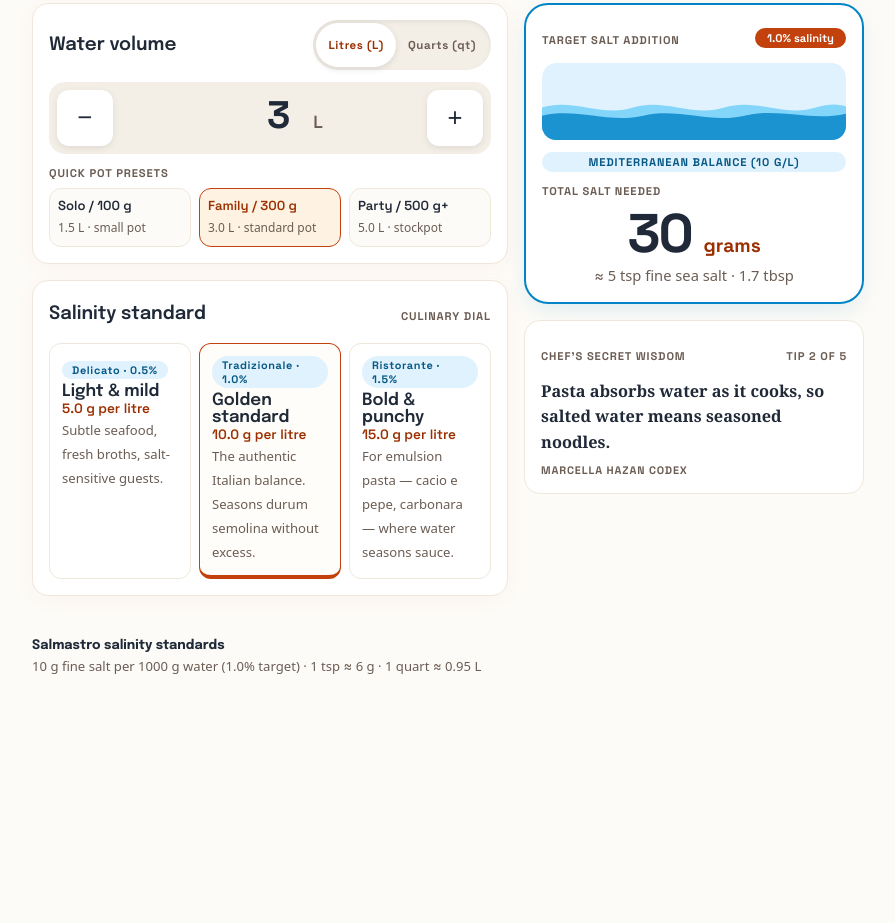
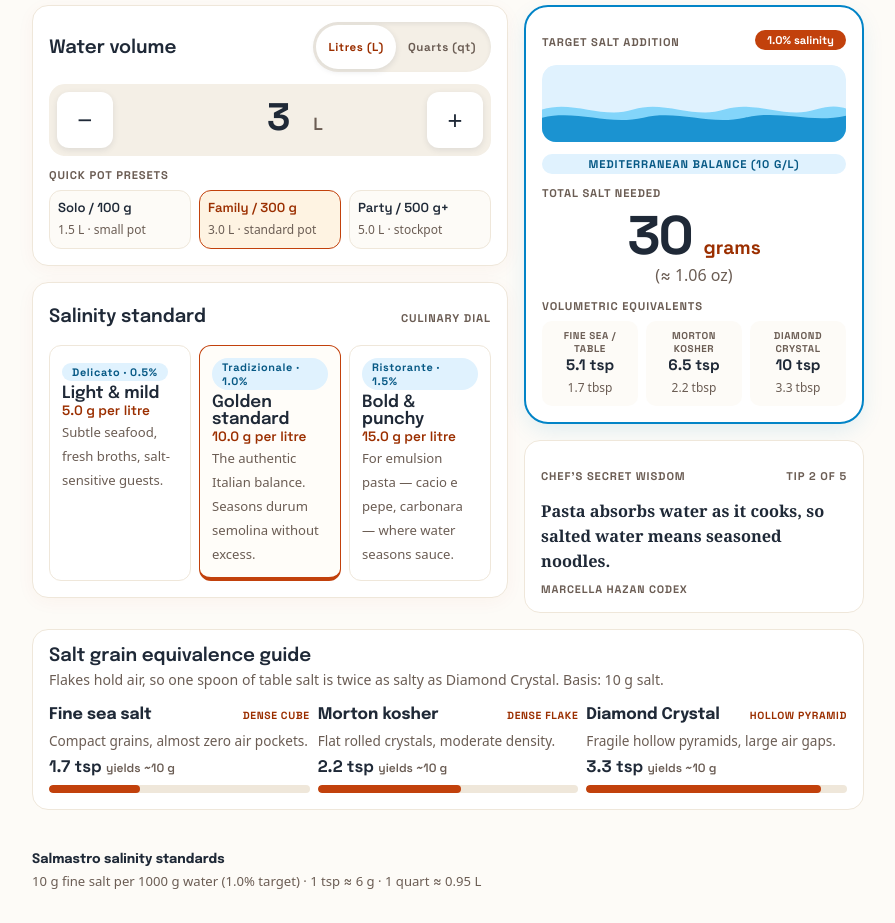
Before and after one commit to trefeon/pasta-water-salt-ratio-calculator, a plain HTML site: page index.html in a window 1280 px wide. Shown: the part 313-1236 px from the top of the page, without its empty margins (192-1087 px from the left). Before the commit the page ends 1022 px from the top, so only its background shows below. Drawn offline with Linux system fonts and the light colour scheme.

Commit message:
parity: grain tiles plus ounces, sticky nav, grain guide strip

```diff
--- a/app.js
+++ b/app.js
@@ -1,9 +1,12 @@
 // Wiring: stepper, presets, unit pill, salinity cards, badges, tips, validation.
 const $ = (s) => document.querySelector(s);
-const water = $("#water"), err = $("#error"), gramsEl = $("#grams"),
-  equivEl = $("#equiv"), tipEl = $("#tip"), tipCount = $("#tipCount"),
+const water = $("#water"), err = $("#error"), gramsEl = $("#grams"), ozEl = $("#oz"),
+  tipEl = $("#tip"), tipCount = $("#tipCount"),
   ratioBadge = $("#ratioBadge"), densityBadge = $("#densityBadge"),
   salPill = $("#salPill"), waveCap = $("#waveCap"), unitLabel = $("#unitLabel"),
+  eqFine = $("#eqFine"), eqFineT = $("#eqFineT"),
+  eqMor = $("#eqMor"), eqMorT = $("#eqMorT"),
+  eqDia = $("#eqDia"), eqDiaT = $("#eqDiaT"),
   unitBtns = [...document.querySelectorAll(".pill button")],
   presetBtns = [...document.querySelectorAll(".presets button")];
 const waveFront = $("#waveFront"), DROP = { light: "lv1", classic: "lv2", restaurant: "lv3" };
@@ -15,6 +18,16 @@ function setUnit(u) {
   unitBtns.forEach(b => b.setAttribute("aria-pressed", String(b.dataset.unit === u)));
   unitLabel.textContent = u === "qt" ? "qt" : "L";
   update();
+}
+/** @param {ReturnType<typeof calcSalt> | null} r */
+function setTiles(r) {
+  ozEl.textContent = r ? `(≈ ${r.oz} oz)` : "";
+  eqFine.textContent = r ? `${r.fine.tsp} tsp` : "—";
+  eqFineT.textContent = r ? `${r.fine.tbsp} tbsp` : "";
+  eqMor.textContent = r ? `${r.morton.tsp} tsp` : "—";
+  eqMorT.textContent = r ? `${r.morton.tbsp} tbsp` : "";
+  eqDia.textContent = r ? `${r.diamond.tsp} tsp` : "—";
+  eqDiaT.textContent = r ? `${r.diamond.tbsp} tbsp` : "";
 }
 function update() {
   const lv = level(), raw = water.value, meta = LEVELS[lv];
@@ -29,26 +42,27 @@ function update() {
     : `${meta.gPerL} g / 1000 ml`;
   densityBadge.textContent = `${meta.pct} m/v`;
   salPill.textContent = `${meta.pct} salinity`;
+  waveCap.textContent = meta.blurb;
   waveFront.setAttribute("class", DROP[lv]);
   presetBtns.forEach(b => b.classList.toggle("on",
     Math.abs(Number(b.dataset.l) - (unit === "qt" ? Number(raw) * QUART_TO_LITRE : Number(raw))) < 0.001 && raw.trim() !== ""));
   const parsed = parseAmount(raw);
   if (!parsed.ok) {
-    gramsEl.textContent = "—"; equivEl.textContent = "Enter water to get the dose";
+    gramsEl.textContent = "—"; setTiles(null);
     err.hidden = parsed.problem === "empty";
     if (!err.hidden) err.textContent = parsed.problem;
     return;
   }
   const litres = unit === "qt" ? parsed.value * QUART_TO_LITRE : parsed.value;
   if (litres > MAX_WATER) {
-    gramsEl.textContent = "—"; equivEl.textContent = "Check the amount";
+    gramsEl.textContent = "—"; setTiles(null);
     err.textContent = "That is a lot of water — double-check the amount."; err.hidden = false;
     return;
   }
   err.hidden = true;
   const r = calcSalt(parsed.value, unit, lv);
   gramsEl.textContent = String(r.grams);
-  equivEl.textContent = `≈ ${r.tsp} tsp fine sea salt · ${r.tbsp} tbsp`;
+  setTiles(r);
 }
 function step(d) {
   const cur = Number(water.value) || 0;
--- a/calc.js
+++ b/calc.js
@@ -2,6 +2,8 @@
 // Pure domain logic: rates, conversions, validation, tips.
 const GRAMS_PER_TSP = 6;
 const QUART_TO_LITRE = 0.946353;
+const GRAIN_TSP = { fine: 5.9, morton: 4.6, diamond: 3.0 }; // grams per tsp
+const GRAMS_PER_OZ = 28.3495;
 const MAX_WATER = 50; // litres; above this is almost certainly a typo
 /** @typedef {"light"|"classic"|"restaurant"} Level */
 /** @type {Record<Level, {gPerL:number,pct:string,name:string,blurb:string}>} */
@@ -33,11 +35,12 @@ function parseAmount(raw) {
  * @param {number} amount user-entered amount in the given unit
  * @param {"L"|"qt"} unit
  * @param {Level} level
- * @returns {{grams:number,tsp:number,tbsp:number}}
+ * @returns {{grams:number,oz:number,fine:{tsp:number,tbsp:number},morton:{tsp:number,tbsp:number},diamond:{tsp:number,tbsp:number}}}
  */
 function calcSalt(amount, unit, level) {
   const litres = unit === "qt" ? amount * QUART_TO_LITRE : amount;
   const grams = litres * LEVELS[level].gPerL;
   const r1 = (n) => Math.round(n * 10) / 10;
-  return { grams: r1(grams), tsp: r1(grams / GRAMS_PER_TSP), tbsp: r1(grams / GRAMS_PER_TSP / 3) };
+  const grain = (g) => ({ tsp: r1(grams / g), tbsp: r1(grams / g / 3) });
+  return { grams: r1(grams), oz: r1(grams / GRAMS_PER_OZ * 10) / 10, fine: grain(GRAIN_TSP.fine), morton: grain(GRAIN_TSP.morton), diamond: grain(GRAIN_TSP.diamond) };
 }
--- a/index.html
+++ b/index.html
@@ -17,6 +17,7 @@
 <img src="icon.svg" width="36" height="36" alt="">
 <div><span class="brand">Salmastro</span>
 <span class="tag">Season like a nonna, measure like a chef</span></div>
+<nav class="topnav"><a href="#waterH">Calculator</a><a href="#grains">Grain guide</a></nav>
 </header>
 <main>
 <p class="eyebrow"><span class="dot" aria-hidden="true"></span>Precision culinary utility</p>
@@ -63,7 +64,13 @@
 <p class="caps" id="waveCap">Mediterranean balance (10 g/L)</p>
 <p class="caps">Total salt needed</p>
 <p class="grams"><span id="grams">30</span> <span class="unit">grams</span></p>
-<p class="equiv" id="equiv">≈ 5 tsp fine sea salt · 1.7 tbsp</p>
+<p class="oz" id="oz">(≈ 1.06 oz)</p>
+<p class="caps">Volumetric equivalents</p>
+<div class="equivgrid">
+<div class="eq"><span>Fine sea / table</span><strong id="eqFine">5 tsp</strong><small id="eqFineT">1.7 tbsp</small></div>
+<div class="eq"><span>Morton kosher</span><strong id="eqMor">6.5 tsp</strong><small id="eqMorT">2.2 tbsp</small></div>
+<div class="eq"><span>Diamond Crystal</span><strong id="eqDia">10 tsp</strong><small id="eqDiaT">3.3 tbsp</small></div>
+</div>
 </section>
 <section class="tipcard" aria-label="Chef tip">
 <div class="tiphead"><span class="caps">Chef's secret wisdom</span><span class="caps" id="tipCount">Tip 1 of 5</span></div>
@@ -72,6 +79,15 @@
 </section>
 </aside>
 </div>
+<section class="grains" id="grains" aria-labelledby="grainH">
+<div><h2 id="grainH">Salt grain equivalence guide</h2>
+<p class="gsub">Flakes hold air, so one spoon of table salt is twice as salty as Diamond Crystal. Basis: 10 g salt.</p></div>
+<div class="graingrid">
+<div class="grain"><div class="grow"><strong>Fine sea salt</strong><span>Dense cube</span></div><p>Compact grains, almost zero air pockets.</p><p class="gnum">1.7 tsp <small>yields ~10 g</small></p><div class="bar"><i style="width:35%"></i></div></div>
+<div class="grain"><div class="grow"><strong>Morton kosher</strong><span>Dense flake</span></div><p>Flat rolled crystals, moderate density.</p><p class="gnum">2.2 tsp <small>yields ~10 g</small></p><div class="bar"><i style="width:55%"></i></div></div>
+<div class="grain"><div class="grow"><strong>Diamond Crystal</strong><span>Hollow pyramid</span></div><p>Fragile hollow pyramids, large air gaps.</p><p class="gnum">3.3 tsp <small>yields ~10 g</small></p><div class="bar"><i style="width:90%"></i></div></div>
+</div>
+</section>
 </main>
 <footer><strong>Salmastro salinity standards</strong><span>10 g fine salt per 1000 g water (1.0% target) · 1 tsp ≈ 6 g · 1 quart ≈ 0.95 L</span></footer>
 <script src="calc.js"></script>
--- a/style.css
+++ b/style.css
@@ -68,3 +68,25 @@ button:focus-visible{outline:3px solid #f3c9ae;outline-offset:2px}
 @media(prefers-reduced-motion:reduce){.stepper>button:active{transform:none}#waveFront{transition:none}}
 #waveFront{transition:fill .5s ease}
 #waveFront.lv1{fill:#bfdbfe}#waveFront.lv2{fill:#0284c7}#waveFront.lv3{fill:#075985}
+.topbar{position:sticky;top:0;z-index:5}
+.topnav{margin-left:auto;display:flex;gap:var(--s1)}
+.topnav a{font:700 .75rem var(--num);color:var(--muted);text-decoration:none;padding:var(--s2) var(--s3);border-radius:8px;min-height:44px;display:inline-flex;align-items:center}
+.topnav a:hover{color:var(--terra-deep)}
+.oz{text-align:center;color:var(--muted);margin:0}
+.equivgrid{display:grid;grid-template-columns:repeat(3,1fr);gap:var(--s2);margin-top:var(--s2)}
+.eq{background:var(--bg);border-radius:10px;padding:var(--s2);text-align:center}
+.eq span{display:block;font:700 .62rem var(--num);letter-spacing:.06em;text-transform:uppercase;color:var(--muted)}
+.eq strong{display:block;font:700 .95rem var(--num)}
+.eq small{color:var(--muted);font-size:.75rem}
+.grains{background:var(--surface);border:1px solid var(--line);border-radius:var(--r);padding:var(--s4);margin-bottom:var(--s4)}
+.gsub{color:var(--muted);font-size:.88rem;margin:var(--s1) 0 var(--s3)}
+.graingrid{display:grid;gap:var(--s2)}
+.grow{display:flex;justify-content:space-between;align-items:baseline;gap:var(--s2)}
+.grow strong{font-family:var(--display)}
+.grow span{font:700 .65rem var(--num);text-transform:uppercase;letter-spacing:.06em;color:var(--terra-deep);text-align:right}
+.grain p{margin:var(--s1) 0;color:var(--muted);font-size:.85rem}
+.gnum{font:700 1.05rem var(--num)!important;color:var(--ink)!important}
+.gnum small{font-weight:400;color:var(--muted);font-size:.75rem}
+.bar{height:8px;border-radius:99px;background:var(--line);overflow:hidden;margin-top:var(--s2)}
+.bar i{display:block;height:100%;background:var(--terra);border-radius:99px}
+@media(min-width:768px){.graingrid{grid-template-columns:repeat(3,1fr)}}
```
